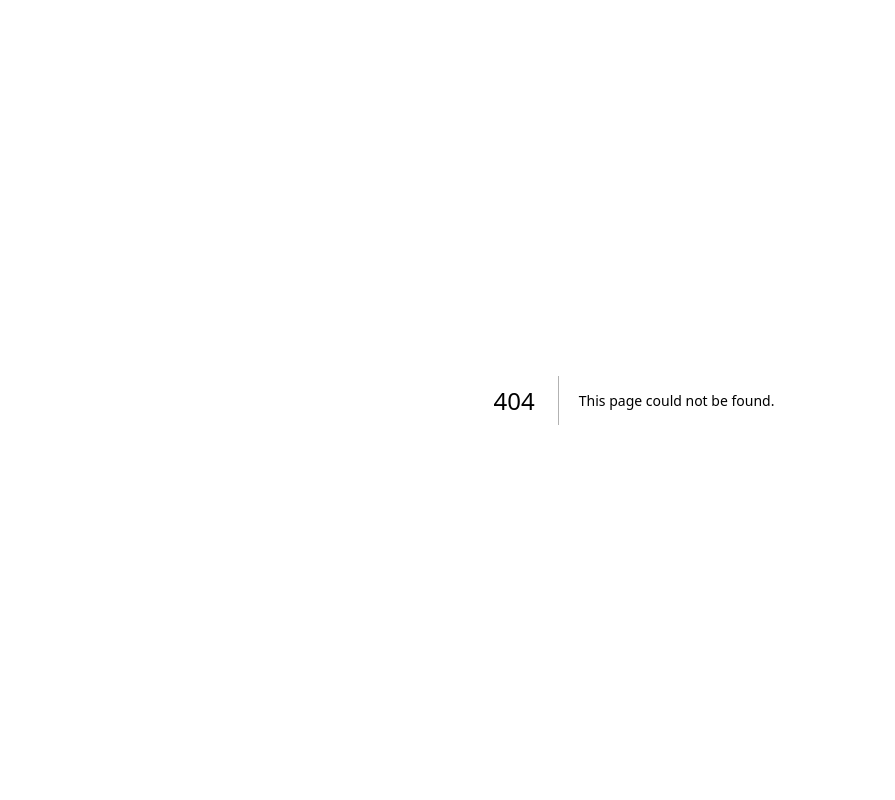
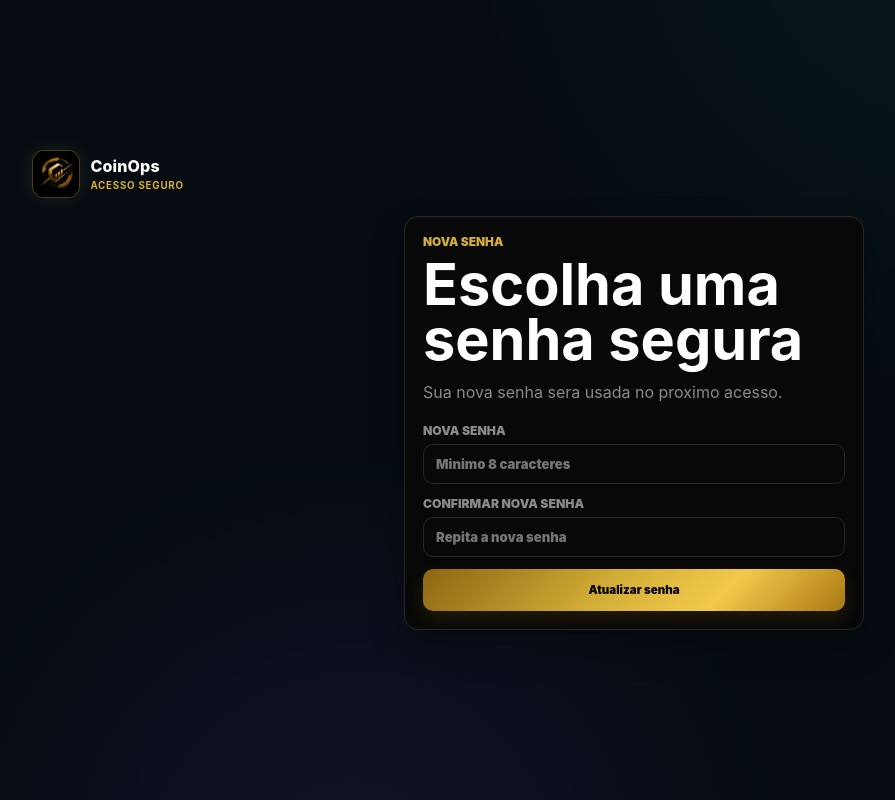
Before and after one commit to rafaelfreze/SlotControl, a Next.js app in the folder apps/web/: page /redefinir-senha in a window 1280 px wide. Before the commit this address had no page. Shown: the whole page, without its empty margins (6-901 px from the left). Built offline with nearby package versions, Linux system fonts and the light colour scheme; no server answers.

Commit message:
feat: preparar coinops para supabase compartilhado

```diff
--- /dev/null
+++ b/apps/web/app/(auth)/redefinir-senha/page.tsx
@@ -0,0 +1,23 @@
+import type { Metadata } from "next";
+import Link from "next/link";
+
+import { CoinOpsBrand } from "@/components/app/coinops-brand";
+import { PasswordResetForm } from "@/components/auth/password-reset-form";
+
+export const metadata: Metadata = { title: "Redefinir senha" };
+
+export default function PasswordResetPage() {
+  return (
+    <main className="page-shell auth-shell">
+      <Link className="brand-link auth-brand" href="/">
+        <CoinOpsBrand subtitle="Acesso seguro" />
+      </Link>
+      <section className="auth-card">
+        <p className="eyebrow">Nova senha</p>
+        <h1>Escolha uma senha segura</h1>
+        <p className="muted-text">Sua nova senha sera usada no proximo acesso.</p>
+        <PasswordResetForm />
+      </section>
+    </main>
+  );
+}
--- /dev/null
+++ b/apps/web/components/auth/password-reset-form.tsx
@@ -0,0 +1,56 @@
+"use client";
+
+import { useRouter } from "next/navigation";
+import { useState, useTransition } from "react";
+
+import { createClient, isSupabaseConfigured } from "@/lib/supabase/browser";
+
+export function PasswordResetForm() {
+  const router = useRouter();
+  const [isPending, startTransition] = useTransition();
+  const [error, setError] = useState<string | null>(null);
+  const configured = isSupabaseConfigured();
+
+  function handleSubmit(event: React.FormEvent<HTMLFormElement>) {
+    event.preventDefault();
+    setError(null);
+    const formData = new FormData(event.currentTarget);
+    const password = String(formData.get("password") || "");
+    const confirmation = String(formData.get("confirmation") || "");
+
+    if (password !== confirmation) {
+      setError("As senhas precisam ser iguais.");
+      return;
+    }
+
+    startTransition(async () => {
+      const supabase = createClient();
+      const { error: updateError } = await supabase.auth.updateUser({ password });
+      if (updateError) {
+        setError(updateError.message);
+        return;
+      }
+
+      await supabase.auth.signOut();
+      router.replace("/login?auth=password-updated");
+      router.refresh();
+    });
+  }
+
+  return (
+    <form className="auth-form" onSubmit={handleSubmit}>
+      <label>
+        Nova senha
+        <input name="password" type="password" minLength={8} placeholder="Minimo 8 caracteres" autoComplete="new-password" required />
+      </label>
+      <label>
+        Confirmar nova senha
+        <input name="confirmation" type="password" minLength={8} placeholder="Repita a nova senha" autoComplete="new-password" required />
+      </label>
+      {error ? <div className="form-error">{error}</div> : null}
+      <button className="solid-button" type="submit" disabled={isPending || !configured}>
+        {isPending ? "Atualizando..." : "Atualizar senha"}
+      </button>
+    </form>
+  );
+}
--- a/apps/web/lib/supabase/env.ts
+++ b/apps/web/lib/supabase/env.ts
@@ -12,6 +12,13 @@ export function getSupabaseEnv() {
   };
 }
 
+export function getSupabaseDataSchema() {
+  // Keep the legacy project on public until its Vercel cutover.  The shared
+  // platform uses the isolated CoinOps schema and opts in explicitly through a
+  // server-only environment variable.
+  return process.env.SUPABASE_DATA_SCHEMA === "coinops" ? "coinops" : "public";
+}
+
 export function isSupabaseConfigured() {
   return Boolean(process.env.NEXT_PUBLIC_SUPABASE_URL && process.env.NEXT_PUBLIC_SUPABASE_ANON_KEY);
 }
--- a/apps/web/lib/supabase/server.ts
+++ b/apps/web/lib/supabase/server.ts
@@ -1,7 +1,7 @@
 import { createServerClient } from "@supabase/ssr";
 import { cookies } from "next/headers";
 
-import { getSupabaseEnv, isSupabaseConfigured } from "./env";
+import { getSupabaseDataSchema, getSupabaseEnv, isSupabaseConfigured } from "./env";
 
 type CookieToSet = {
   name: string;
@@ -14,6 +14,9 @@ export function createClient() {
   const cookieStore = cookies();
 
   return createServerClient(supabaseUrl, supabaseAnonKey, {
+    db: {
+      schema: getSupabaseDataSchema()
+    },
     cookies: {
       getAll() {
         return cookieStore.getAll();
```
Also changed, not shown: apps/web/app/(auth)/login/page.tsx (+7 -0 lines), apps/web/app/(auth)/recuperar-senha/page.tsx (added, +24 -0 lines), apps/web/components/auth/auth-form.tsx (+19 -2 lines), apps/web/lib/slotgain/market-regime-server.ts (+8 -1 lines), apps/web/lib/supabase/service-role.ts (+11 -0 lines), 2 other files (tests, documents, lock files or other folders).
